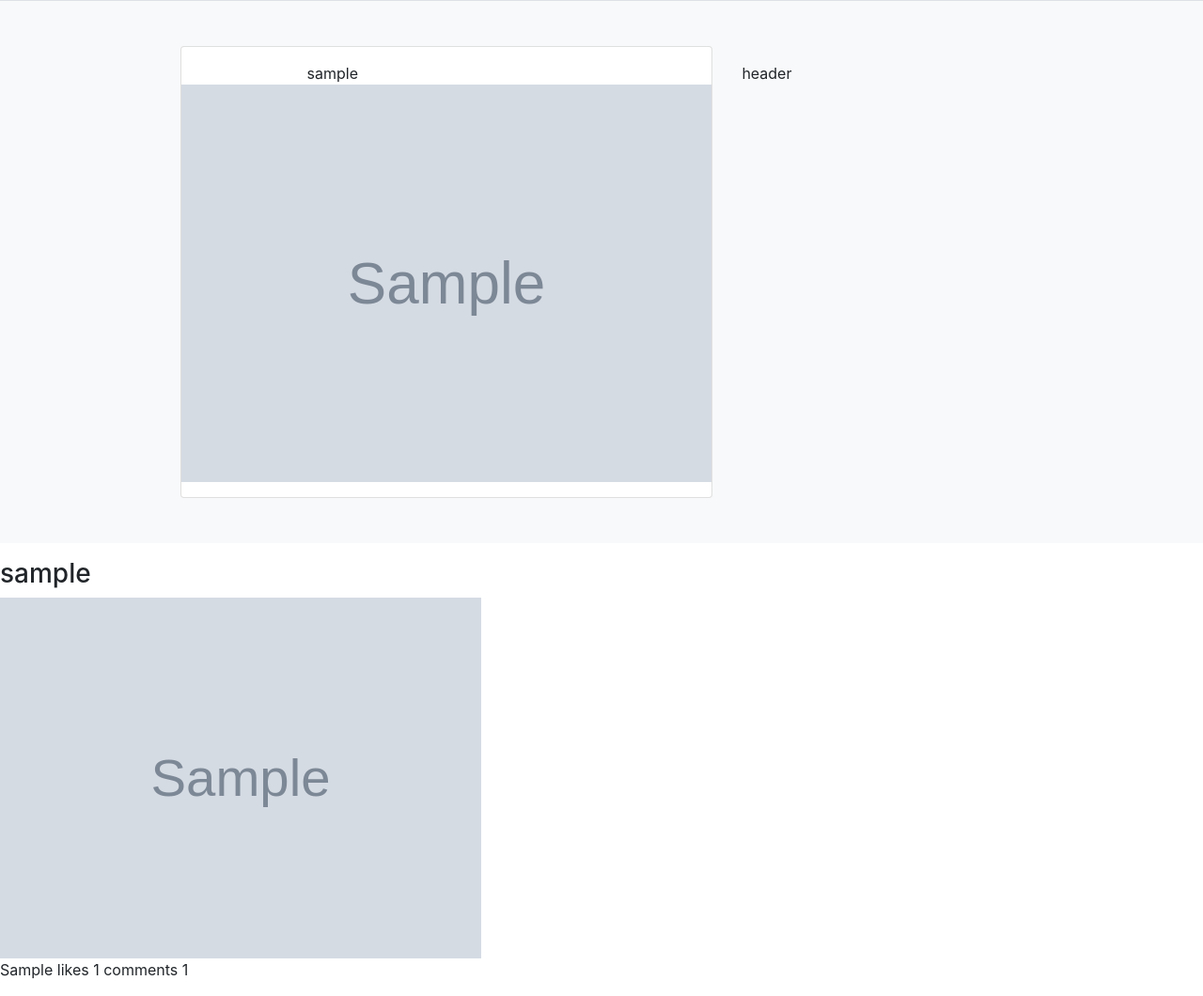
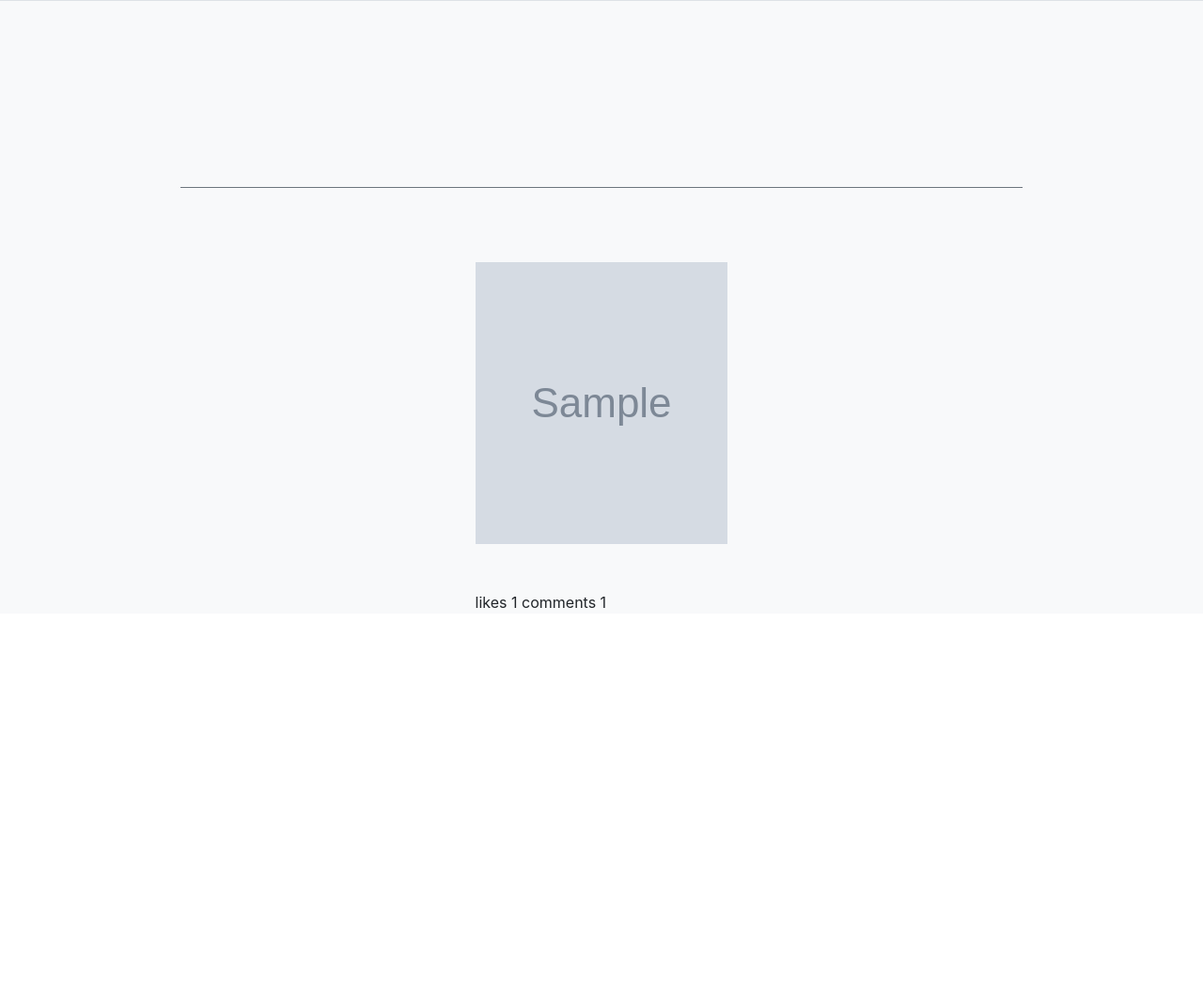
Before and after one commit to IreriVIkki/InstagramIp, a Django app: template photos/templates/profile.html in a window 1280 px wide. Shown: the part 77-1137 px from the top of the page at 94% size. After the commit the page ends 724 px from the top, so only its background shows below. Run offline with Django 3.2, Linux system fonts and the light colour scheme; the template is opened without the code that fills it: values that come from a table or form of the project are taken from there, others are empty; tables that the repository leaves empty hold one stand-in row (values such as "Sample post"); grey boxes marked "Sample" are stand-in pictures; some libraries are stand-ins or nearby versions.

Commit message:
looped through user profile images in grid displaying then three per row

```diff
--- a/photos/templates/base/layout.html
+++ b/photos/templates/base/layout.html
@@ -42,7 +42,7 @@
                             <img class=" nav-ig-icons mx-2" src="{% static 'img/ig-explore.png' %}">
                         </a>
                         <a> <img class="nav-ig-cdn-icons" src="https://png.icons8.com/ios/100/000000/hearts.png"></a>
-                        <a class="button is-primary">
+                        <a href="{% url 'profile' user.username %}" class="button is-primary">
                             <img class=" nav-ig-icons mx-2" src="{% static 'img/ig-user.png' %}" width="25">
                         </a>
                     </div>
--- a/photos/templates/profile.html
+++ b/photos/templates/profile.html
@@ -2,48 +2,33 @@
 {% load static %}
 {% block content %}
 
+<div class="bg-light pt-5">
+    <div class="box-70">
+        <div class="user-info">
 
+        </div>
+        <div class="profile-nav border-top border-secondary">
 
-<div class="bg-light pt-5">
-    <div class="box-70 d-table">
-        <div class="box-65 pr-3 d-table-cell">
+        </div>
+
+        <div class="d-flex justify-content-center">
             {% for photo in photos %}
-            <div class="card d-table d-flex mb-5 py-3">
-                <div class="row">
-                    <div class="col-md-3 w-100">
-                        <img class="w-75" src="{{ photo.uploaded_by.profile_photo.url }}" alt="">
-                    </div>
-                    <a>{{photo.uploaded_by}}</a>
+            <div class="box-30 up-photo">
+                <div class="home-photo-box d-flex align-items-center justify-content-center">
+                    <img class="home-photo" src="{{ photo.photo.url }}" alt="test post">
                 </div>
-                <div class="home-photo-box d-flex align-items-center">
-                    <img class="home-photo" src="{{ photo.photo.url }}" alt="test post">
+                <div class="up-overlay">
+                    <span>likes
+                        {{ photo.likes.all | length }}
+                    </span>
+                    <span>comments
+                        {{ photo.comments.all | length }}
+                    </span>
                 </div>
             </div>
             {% endfor %}
         </div>
-        <div class="box-35 d-table-cell">
-            <div class="container">
-                <a>header</a>
-            </div>
-        </div>
     </div>
 </div>
 
-
-{% for photo in photos %}
-<p>
-    <h3>{{ photo.uploaded_by }}</h3>
-    <div width="100">
-        <img src="{{ photo.photo.url }}" alt="test post" width="40%">
-    </div>
-    {{ photo.caption }}
-    <span>likes
-        {{ photo.likes.all | length }}
-    </span>
-    <span>comments
-        {{ photo.comments.all | length }}
-    </span>
-</p>
-{% endfor %}
-
 {% endblock content %}
--- a/static/css/custom.css
+++ b/static/css/custom.css
@@ -36,6 +36,16 @@
     margin: auto;
 }
 
+.box-30 {
+    width: 30%;
+    margin: auto;
+}
+
+.box-33 {
+    width: calc(100% / 3);
+    margin: auto;
+}
+
 .box-65 {
     width: 65%;
     margin: auto;
@@ -48,5 +58,26 @@
 }
 
 .home-photo {
-    width: 100%;
+    width: auto;
+    min-height: 200px;
+    max-height: 300px;
 }
+
+.user-info {
+    height: 150px;
+}
+
+.profile-nav {
+    height: 30px;
+}
+
+.row-photos {
+    display: grid;
+    grid-template-columns: 1fr 1fr 1fr;
+    grid-template-areas: 'a b c';
+    grid-column-gap: 5px;
+}
+
+.up-photo {
+    grid-area: a;
+}
```
Also changed, not shown: photos/views.py (+16 -9 lines).
